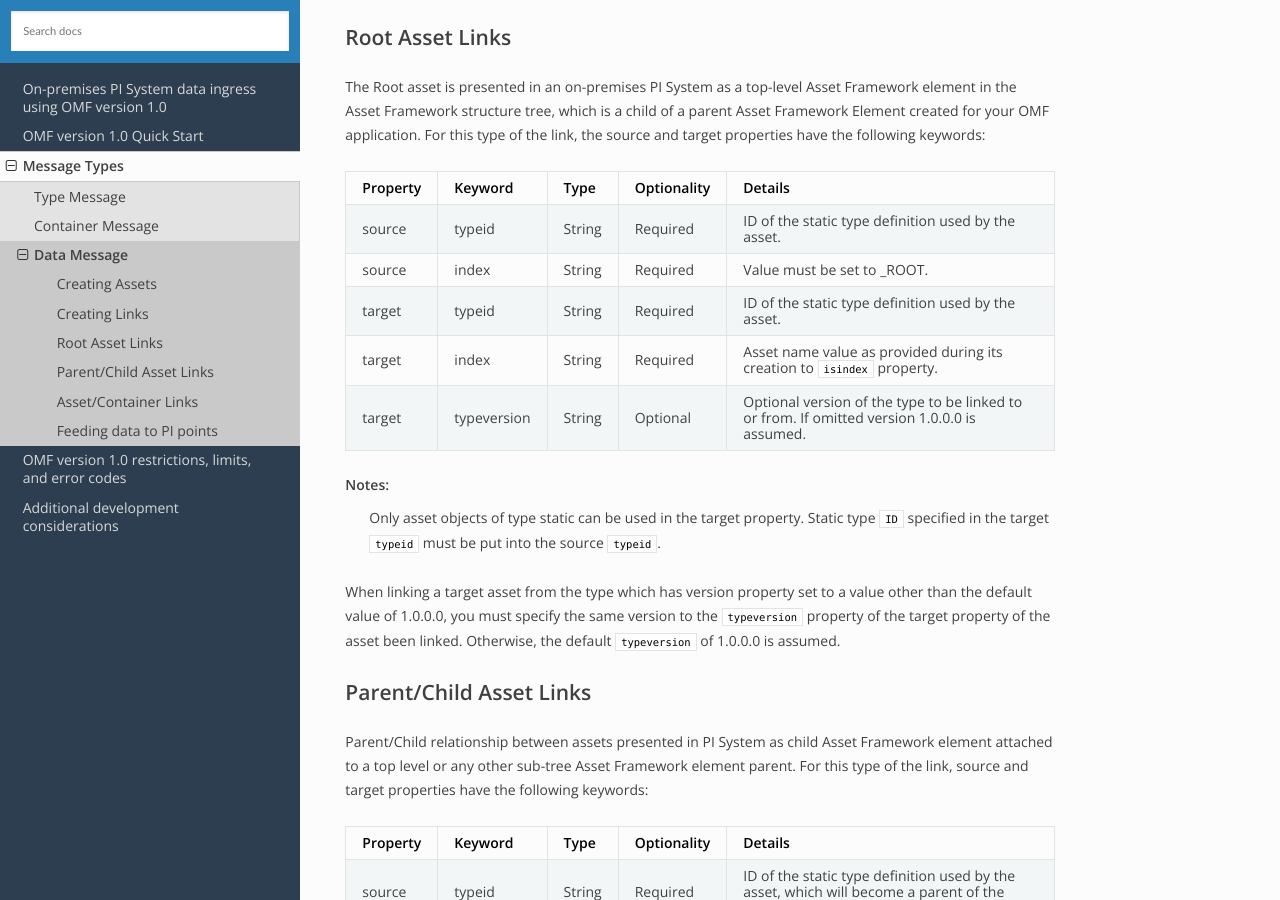
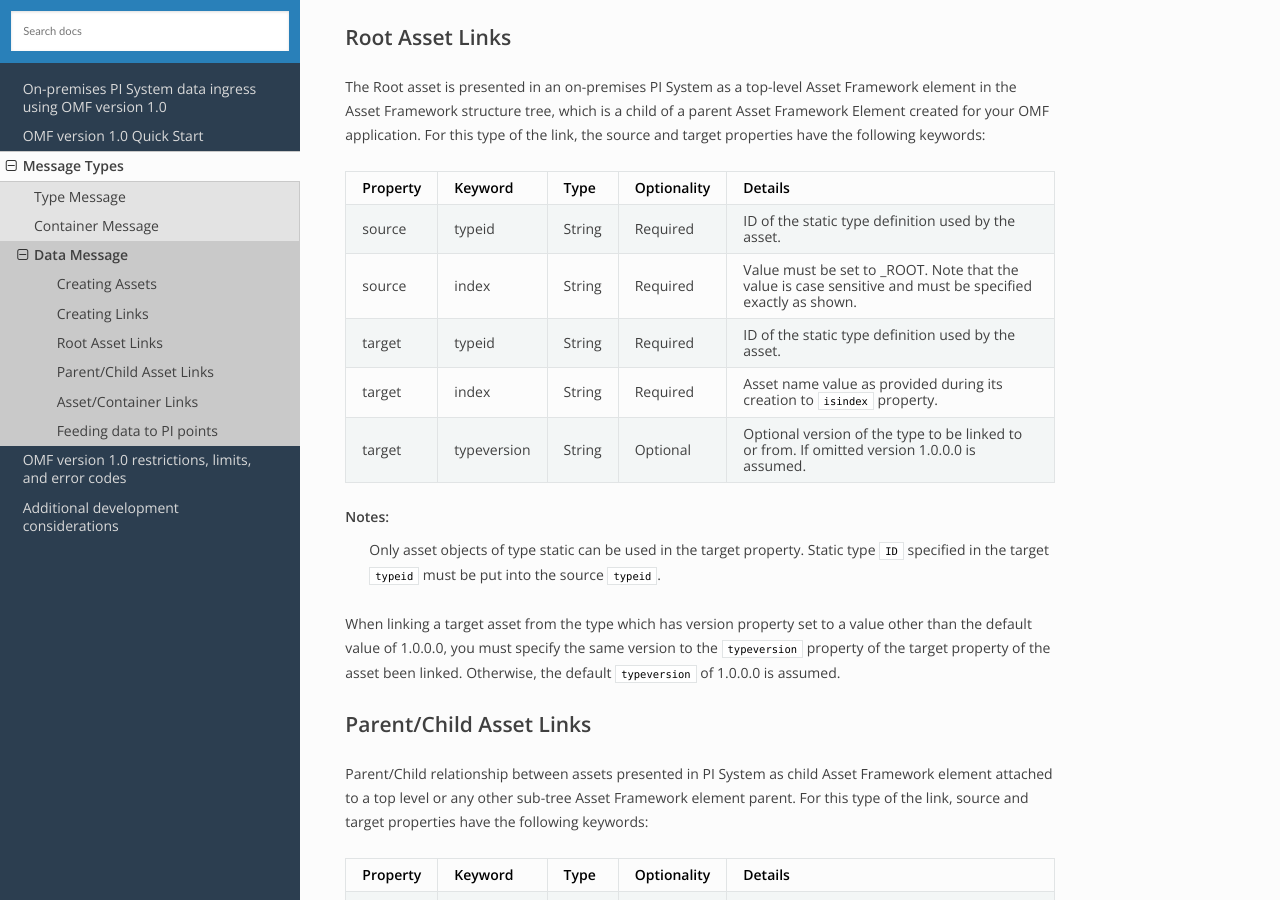
Before and after one commit to osisoft/OMF-Developer-Companion-Guide, a Sphinx documentation site: the page built from docs/OMF_Data_msg.rst, in a window 1280 px wide and 900 px high, scrolled down 1339 px. Built offline with Sphinx 7.4.7 and the Read the Docs theme 2.0.0, drawn with Linux system fonts in a browser that asks for light colours.

Commit message:
Update OMF_Data_msg.rst

```diff
--- a/docs/OMF_Data_msg.rst
+++ b/docs/OMF_Data_msg.rst
@@ -84,7 +84,9 @@ the source and target properties have the following keywords:
 | source         | typeid      | String      | Required      | ID of the static type definition used by the |
 |                |             |             |               | asset.                                       |
 +----------------+-------------+-------------+---------------+----------------------------------------------+
-| source         | index       | String      | Required      | Value must be set to _ROOT.                  |
+| source         | index       | String      | Required      | Value must be set to _ROOT. Note that the    |
+|                |             |             |               | value is case sensitive and must be          |
+|                |             |             |               | specified exactly as shown.                  |
 +----------------+-------------+-------------+---------------+----------------------------------------------+
 | target         | typeid      | String      | Required      | ID of the static type definition used by the |
 |                |             |             |               | asset.                                       |
```
